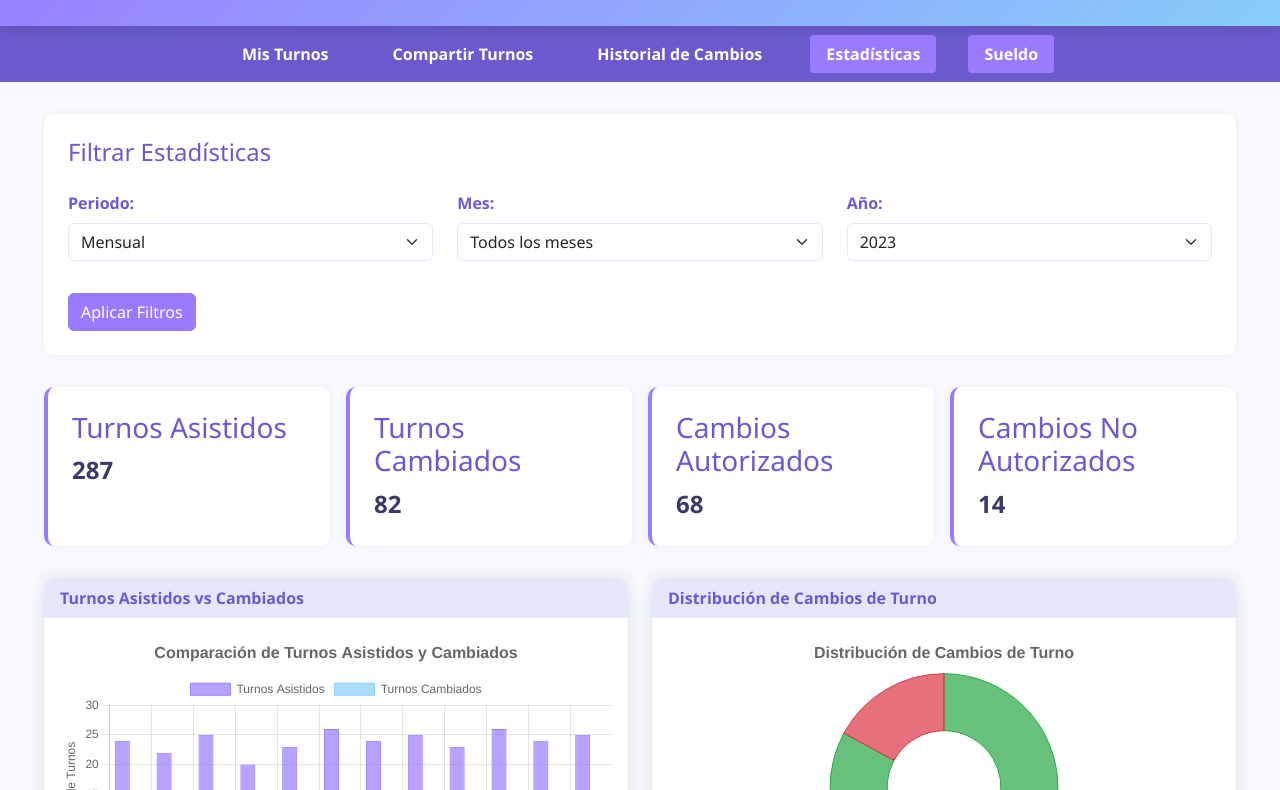
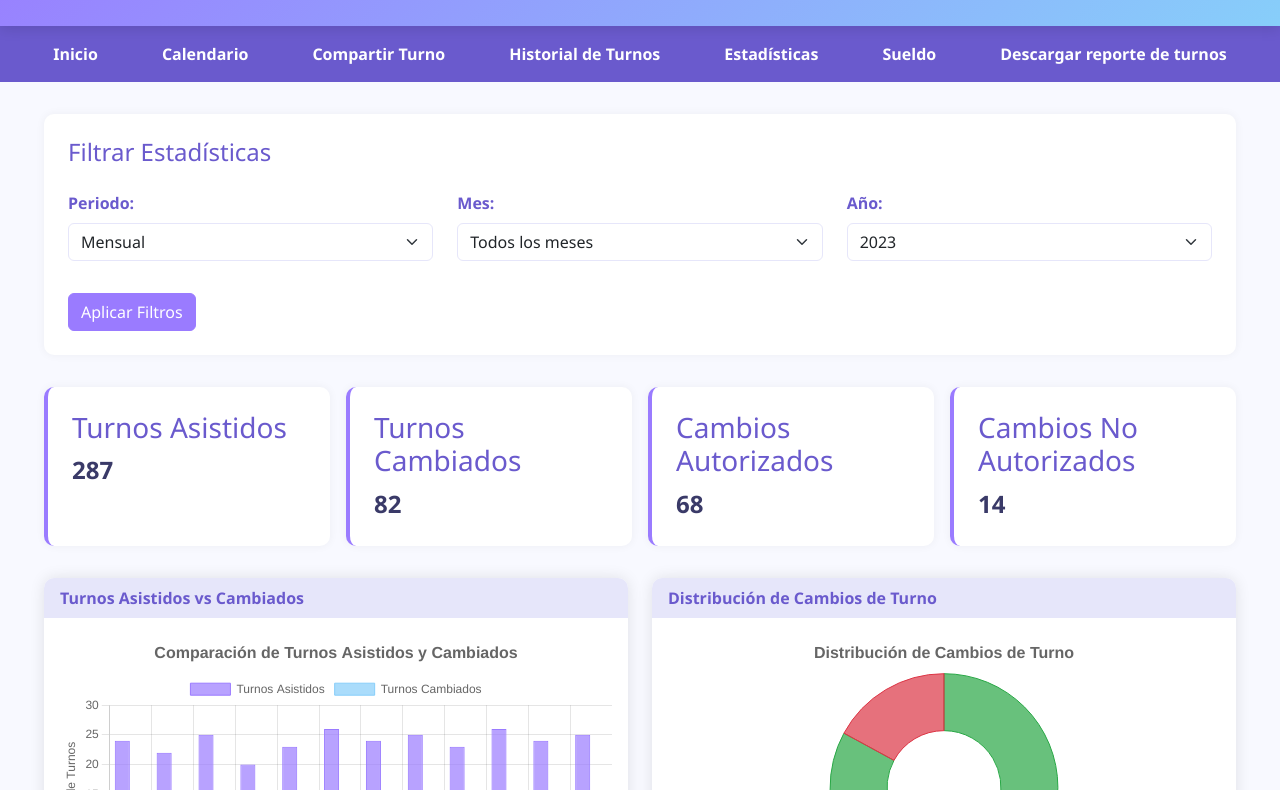
Before and after one commit to Konniezp/proyectoagil, a plain HTML site: page estadistica.html in a window 1280 px wide. Shown: the part 123-913 px from the top of the page. Drawn offline with nearby package versions, Linux system fonts and the light colour scheme.

Commit message:
Update estadistica.html

```diff
--- a/estadistica.html
+++ b/estadistica.html
@@ -235,14 +235,15 @@
         <p class="app-subtitle">Estadísticas de Turnos</p>
     </div>
 
-    <nav class="main-menu">
+        <nav class="main-menu">
         <ul>
-            <li><a href="funcionario.html">Mis Turnos</a></li>
-            <li><a href="compartir-turnos.html">Compartir Turnos</a></li>
-            <li><a href="historial-cambios.html">Historial de Cambios</a></li>
-            <li><a href="estadisticas.html" class="active">Estadísticas</a></li>
-            <li><a href="sueldo.html" class="active">Sueldo</a></li>
-
+            <li><a href="index.html" id="inicioLink">Inicio</a></li>
+            <li><a href="funcionario.html" id="calendarioLink" style="background-color: var(--color-primary);">Calendario</a></li>
+            <li><a href="compartir-turno.html" >Compartir Turno </a></li>
+            <li><a href="historial-turno.html" >Historial de Turnos </a></li>
+            <li><a href="estadistica.html" > Estadísticas </a></li>
+            <li><a href="sueldo.html" > Sueldo </a></li>
+            <li><a href="descargar_reporte.html" > Descargar reporte de turnos </a></li>
         </ul>
     </nav>
 
```
